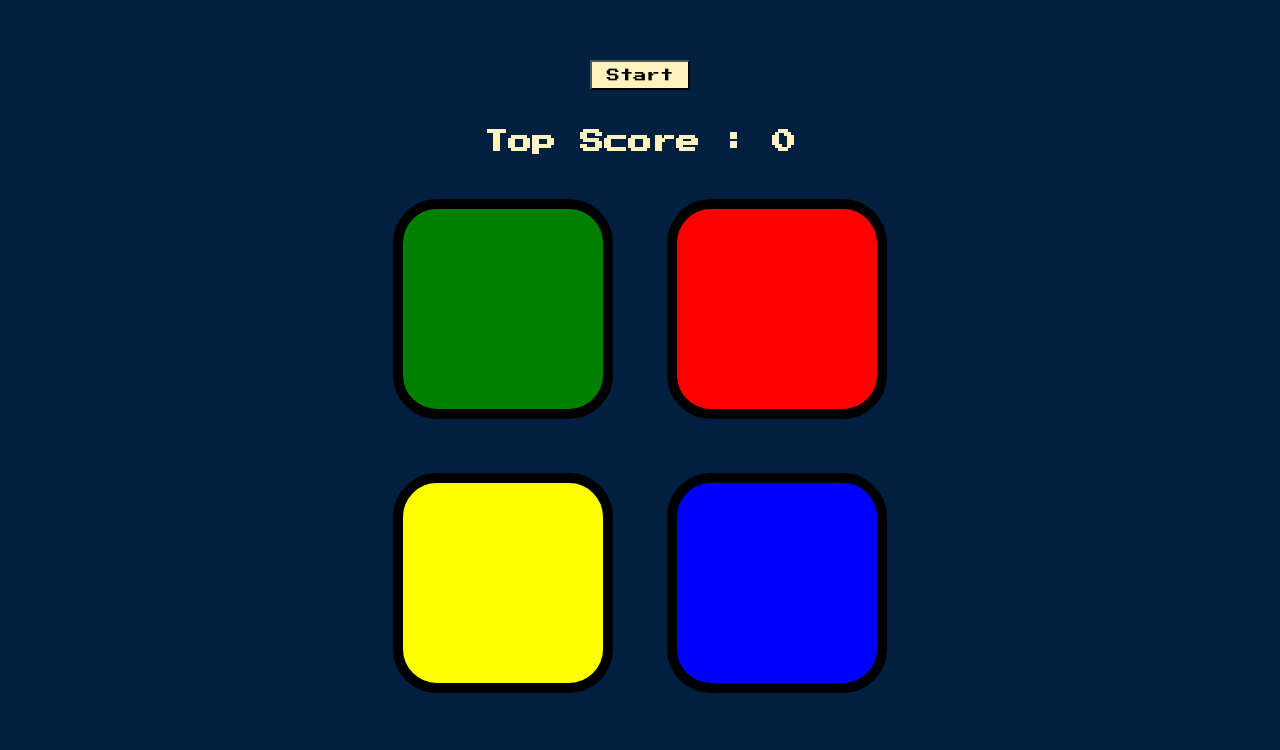
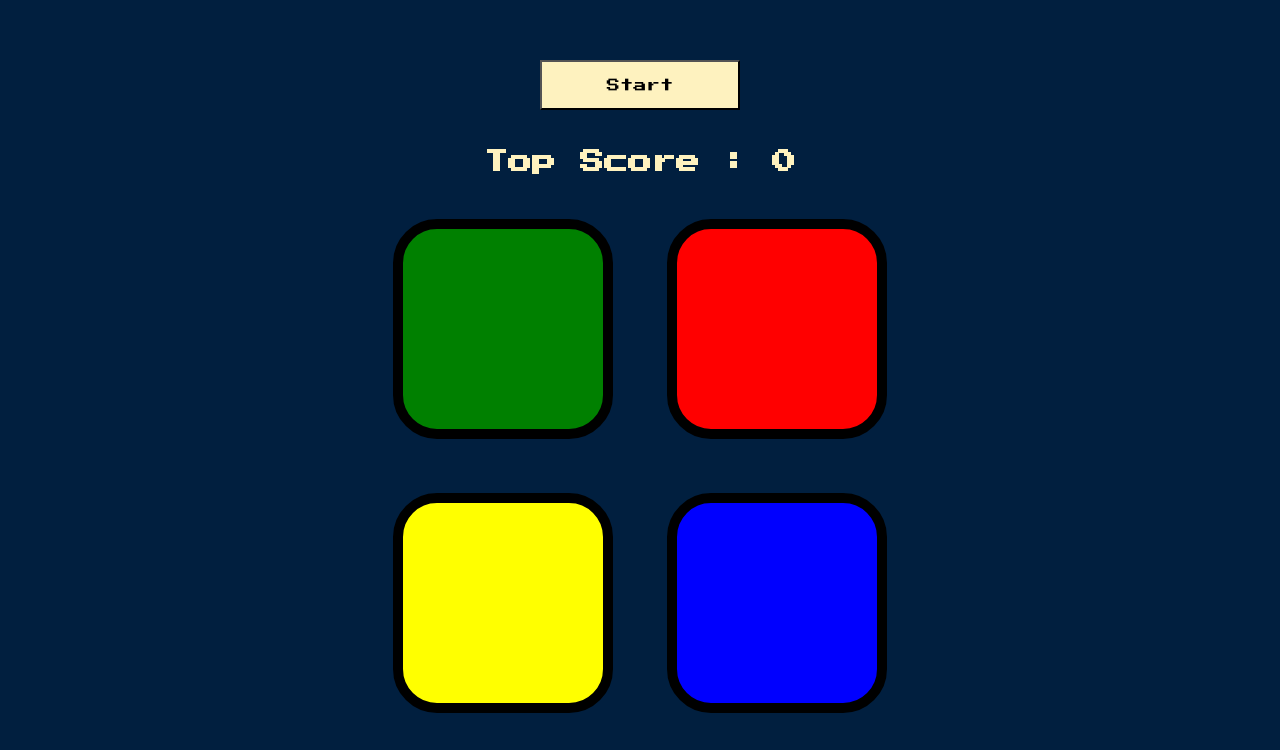
Before and after one commit to ShohamD1121/Simon-Game, a plain HTML site: page index.html in a window 1280 px wide. Shown: the part 162-912 px from the top of the page. Drawn offline with nearby package versions, Linux system fonts and the light colour scheme.

Commit message:
Update styles.css

```diff
--- a/styles.css
+++ b/styles.css
@@ -11,8 +11,8 @@ h2 {
 .start-btn {
     background-color: #FEF2BF;
     margin-bottom: 20px;
-    width: 100px;
-    height: 30px;
+    width: 200px;
+    height: 50px;
     font-family: 'Press Start 2P', cursive;
 }
 
```
